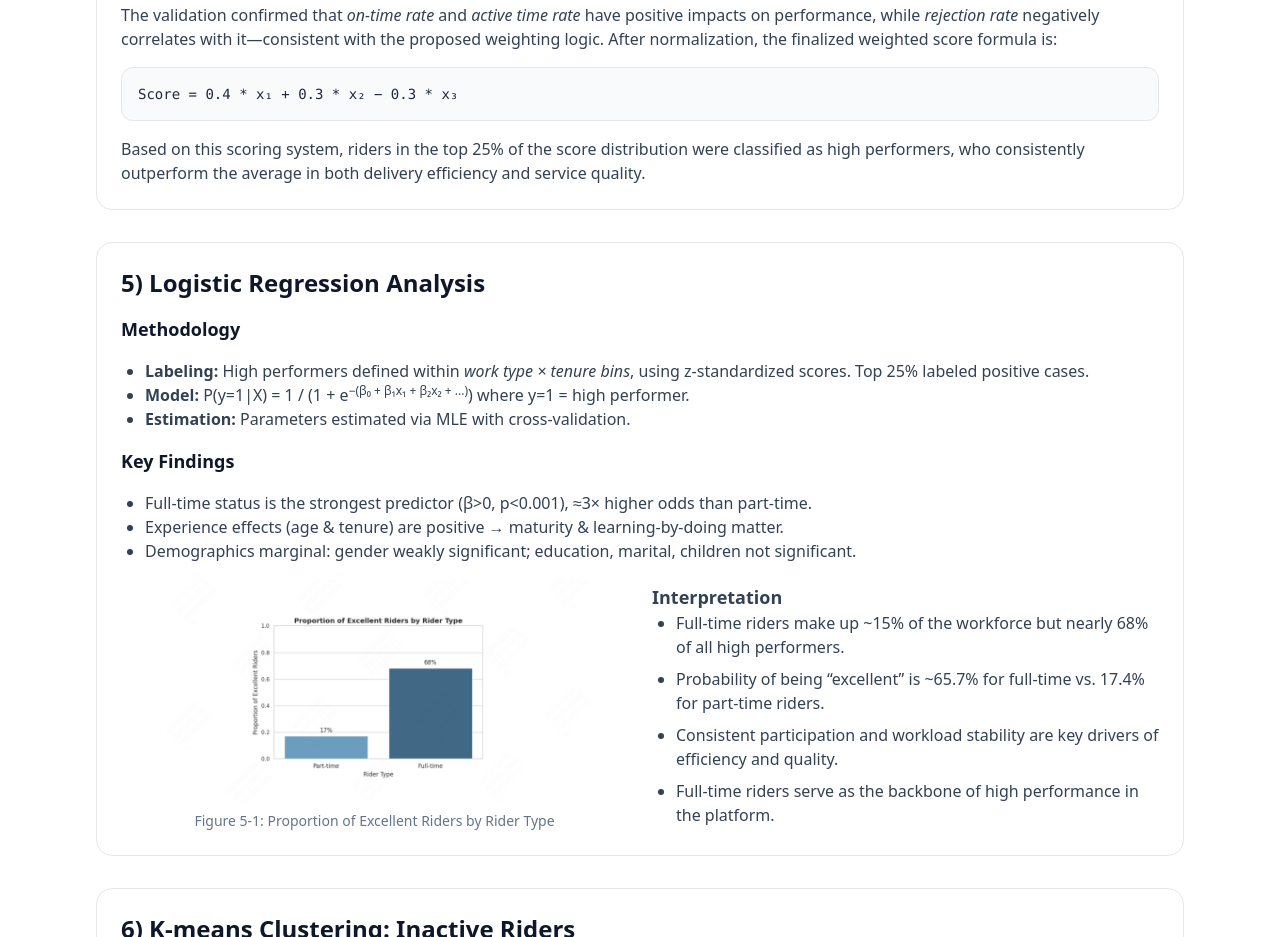
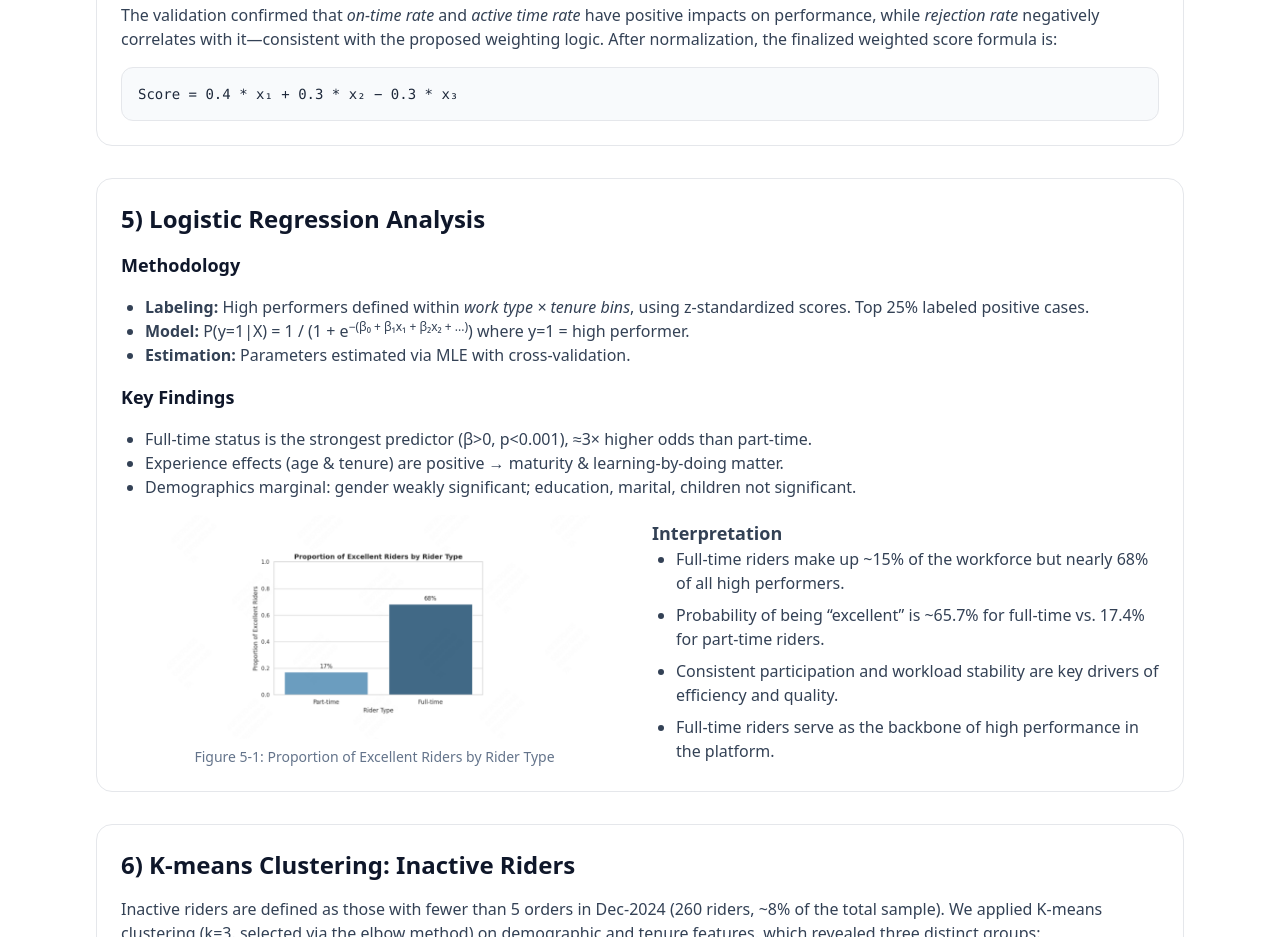
Before and after one commit to Ruifeng-T/ruifeng-site, a Next.js app: page /projects/meituan-optimization in a window 1280 px wide. Shown: the part 1800-2737 px from the top of the page. Built offline with nearby package versions, Linux system fonts and the light colour scheme.

Commit message:
Update meituan-optimization.tsx

```diff
--- a/pages/projects/meituan-optimization.tsx
+++ b/pages/projects/meituan-optimization.tsx
@@ -156,10 +156,6 @@ export default function MeituanOptimization() {
     Score = 0.4 * x₁ + 0.3 * x₂ − 0.3 * x₃
   </div>
 
-  <p className="text-slate-700">
-    Based on this scoring system, riders in the top 25% of the score distribution were classified as high performers,
-    who consistently outperform the average in both delivery efficiency and service quality.
-  </p>
 </section>
 
     {/* 5. Logistic Regression Analysis */}
```
